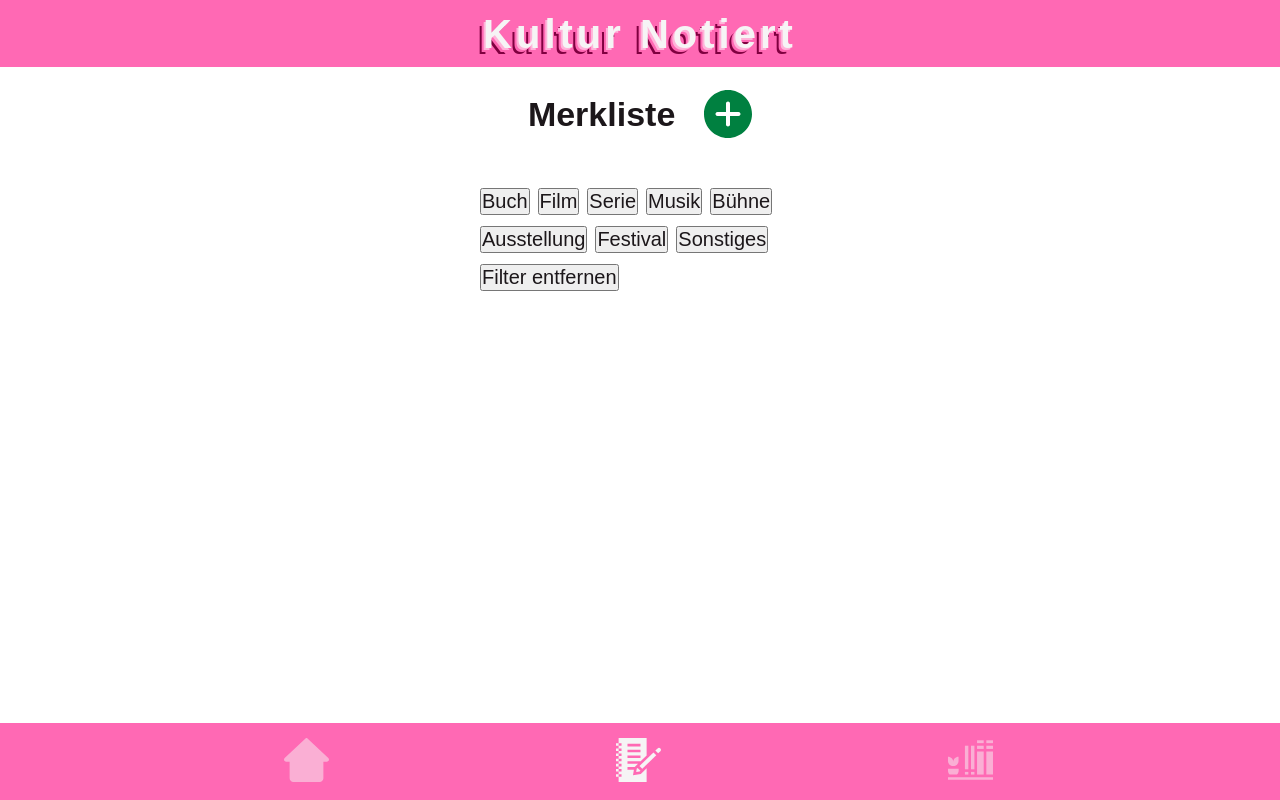
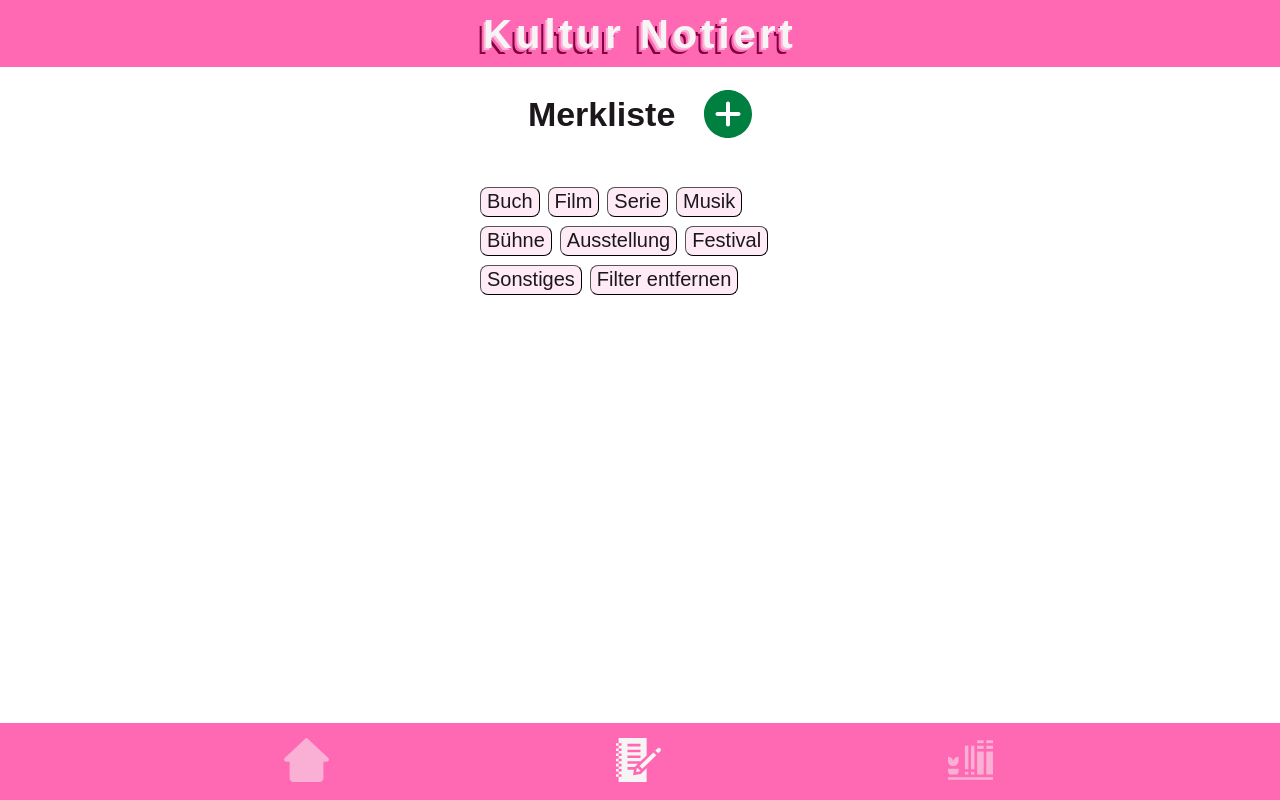
Before and after one commit to felixcanditt/kultur-notiert-vercel, a React (Create React App) app in the folder client/: page /watchlist in a window 1280 px wide. Built offline with nearby package versions, Linux system fonts and the light colour scheme.

Commit message:
styled filter buttons

```diff
--- a/client/src/components/WatchlistFilters.js
+++ b/client/src/components/WatchlistFilters.js
@@ -34,4 +34,12 @@ const FilterBox = styled.ul`
   display: flex;
   flex-wrap: wrap;
   gap: 0.5rem;
+
+  button {
+    cursor: pointer;
+    border-radius: 8px;
+    border-width: 1.5px;
+    padding: 2px 6px 3px;
+    background-color: var(--primary-lightest);
+  }
 `;
```
